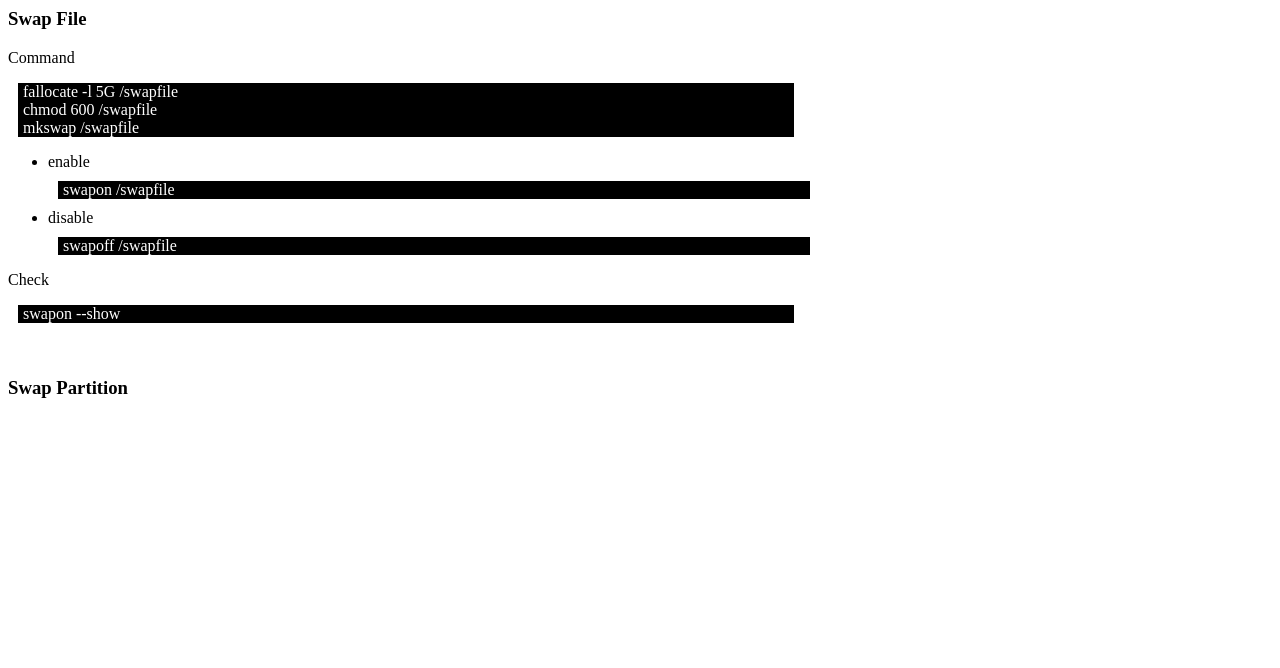
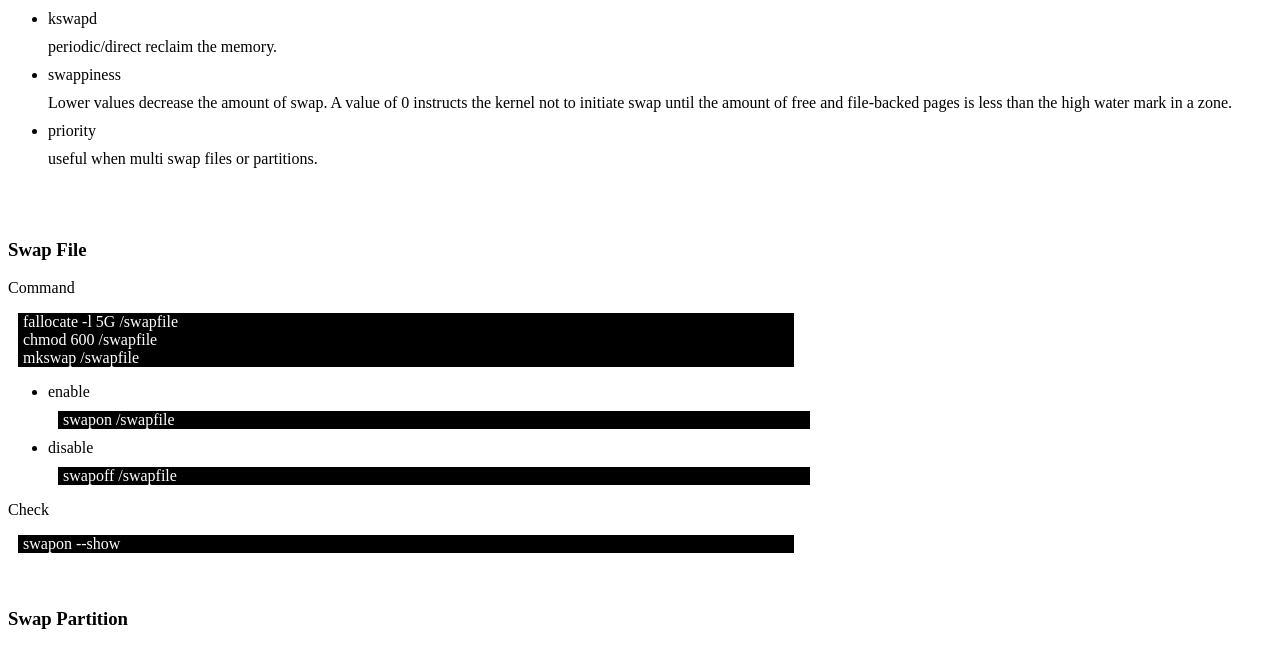
Before and after one commit to czarsir/sir, a Jekyll site: the page built from _posts/system/os/2026-01-27-swap.html, in a window 1280 px wide. Shown: the top 668 px of the page. Built offline with Jekyll 4.4.1, drawn with Linux system fonts in a browser that asks for light colours.

Commit message:
[swap]  update

```diff
--- a/_posts/system/os/2026-01-27-swap.html
+++ b/_posts/system/os/2026-01-27-swap.html
@@ -12,6 +12,17 @@ li {
 }
 </style>
 
+<ul>
+	<li>kswapd</li>
+	<div>periodic/direct reclaim the memory.</div>
+	<li>swappiness</li>
+	<div>Lower values decrease the amount of swap. A value of 0 instructs the kernel not to initiate swap until the amount of free and file-backed pages is less than the high water mark in a zone.</div>
+	<li>priority</li>
+	<div>useful when multi swap files or partitions.</div>
+</ul>
+
+
+<br><br>
 <h3>Swap File</h3>
 
 <p>Command</p>
```
